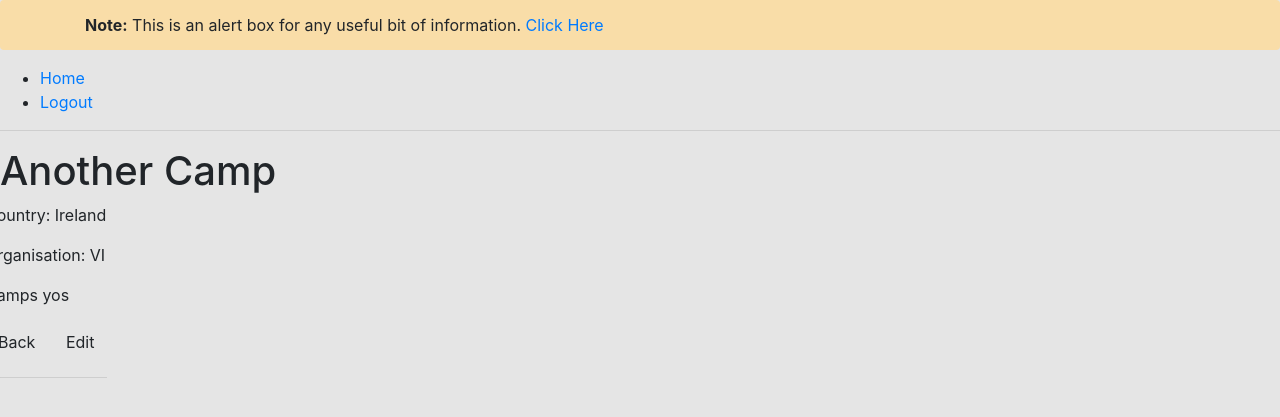
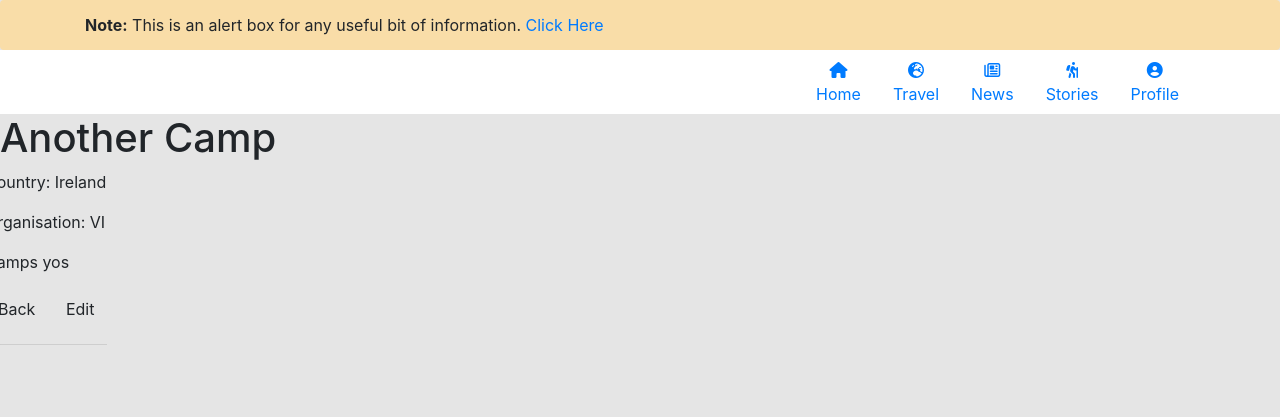
Before and after one commit to Pattern-Projects/volunteer-fsf-project, a Django app: page /camps/1/ in a window 1280 px wide. Shown: the top 417 px of the page. Run offline with Django 3.2, Linux system fonts and the light colour scheme; a user stored in the database is signed in; data comes from the database, SQL or seed files in the repository; some libraries are stand-ins or nearby versions.

Commit message:
Style top nav

```diff
--- a/static/css/styles.css
+++ b/static/css/styles.css
@@ -6,11 +6,16 @@
 /* Structure */
 .alert {
     background: #F9DDA8;
+    margin-bottom: 0;
 }
 
-.topnav {
+.top-nav-bar {
+    background-color: #FFFFFF;
+}
 
-}
+    .top-nav-icon {
+        text-align: center;
+    }
 
 .secondary-nav {
 
--- a/templates/base.html
+++ b/templates/base.html
@@ -13,26 +13,98 @@
     <script src="https://kit.fontawesome.com/f3e1d18d42.js" crossorigin="anonymous"></script>
     <link rel="stylesheet" href="{% static 'css/styles.css' %}"/>
 </head>
+
+
 <body>
+
+    {% comment %} Alert Box {% endcomment %}
     <div class="alert">
         <div class="container">
             <strong>Note:</strong> This is an alert box for any useful bit of information. <a href="#">Click Here<a/></div>
         </div>
-    <nav><ul>
-        <li><a href="{% url 'home' %}">Home</a></li>
+
+
+    {% comment %} Top Nav Bar {% endcomment %}
+    <div class="top-nav-bar">
+    <nav>
+        <div class="container">
+            <ul class="nav justify-content-end">
+
+        <li class="nav-item">
+            <a class="nav-link" href="{% url 'home' %}">
+                <div class="top-nav-icon">
+                    <i class="fas fa-home"></i>
+                </div>
+                <span>Home</span>
+            </a>
+        </li>
+
+        <li class="nav-item">
+            <a class="nav-link" href="{% url 'home' %}">
+                <div class="top-nav-icon">
+                    <i class="fas fa-globe-europe"></i>
+                </div>
+                <span>Travel</span>
+            </a>
+        </li>
+
+        <li class="nav-item">
+            <a class="nav-link" href="{% url 'home' %}">
+                <div class="top-nav-icon">
+                    <i class="far fa-newspaper"></i>
+                </div>
+                <span>News</span>
+            </a>
+        </li>
+
+        <li class="nav-item">
+            <a class="nav-link" href="{% url 'home' %}">
+                <div class="top-nav-icon">
+                    <i class="fas fa-hiking"></i>
+                </div>
+                <span>Stories</span>
+            </a>
+        </li>
+
+
+
+
         {% if user.is_authenticated %}
-            <li><a href="{% url 'logout' %}">Logout</a></li>
+            <li class="nav-item">
+                <a class="nav-link" href="{% url 'logout' %}">
+                    <div class="top-nav-icon">
+                        <i class="fas fa-user-circle"></i>
+                    </div>
+                    Profile
+                </a>
+            </li>
+
         {% else %}
-            <li><a href="{% url 'login' %}">Login</a></li>
-            <li><a href="{% url 'registration' %}">Register</a></li>
+            <li class="nav-item">
+                <a class="nav-link" href="{% url 'login' %}">
+                    <div class="top-nav-icon">
+                        <i class="fas fa-user-circle"></i>
+                    </div>
+                    Login/Register
+                </a>
+            </li>
+
         {% endif %}
-    </ul></nav>
-    <hr> {% if messages %}
-    <div>
-        {% for message in messages %} {{ message }} {% endfor %}
+            </ul>
+        </div>
+    </nav>
+    </div> {% comment %} Nav Bar {% endcomment %}
+
+
+    {% if messages %}
+        <hr>
+        <div>
+    {% for message in messages %} {{ message }} {% endfor %}
     </div>
     {% endif %} {% block content %}{% endblock %}
     <h1>
         {% block page_heading %}{% endblock %}
     </h1>
+
+
 </body>
```
